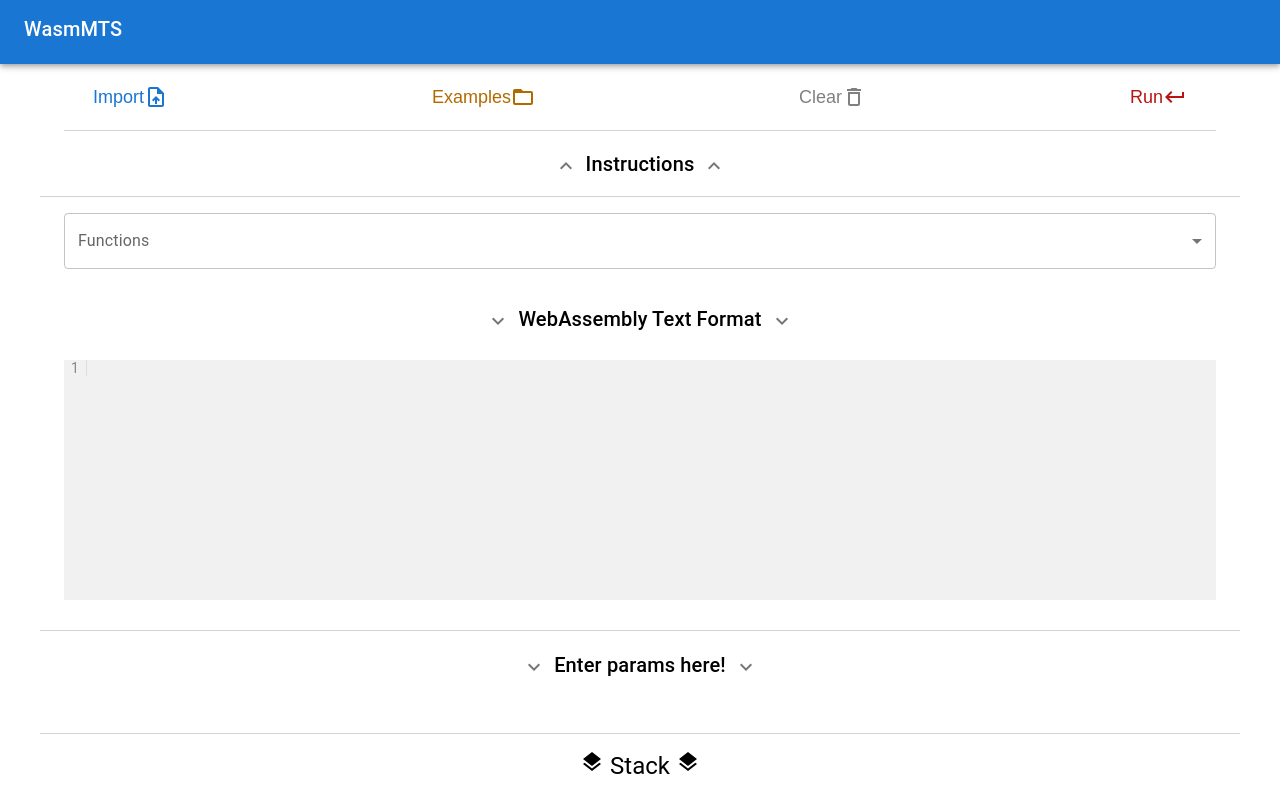
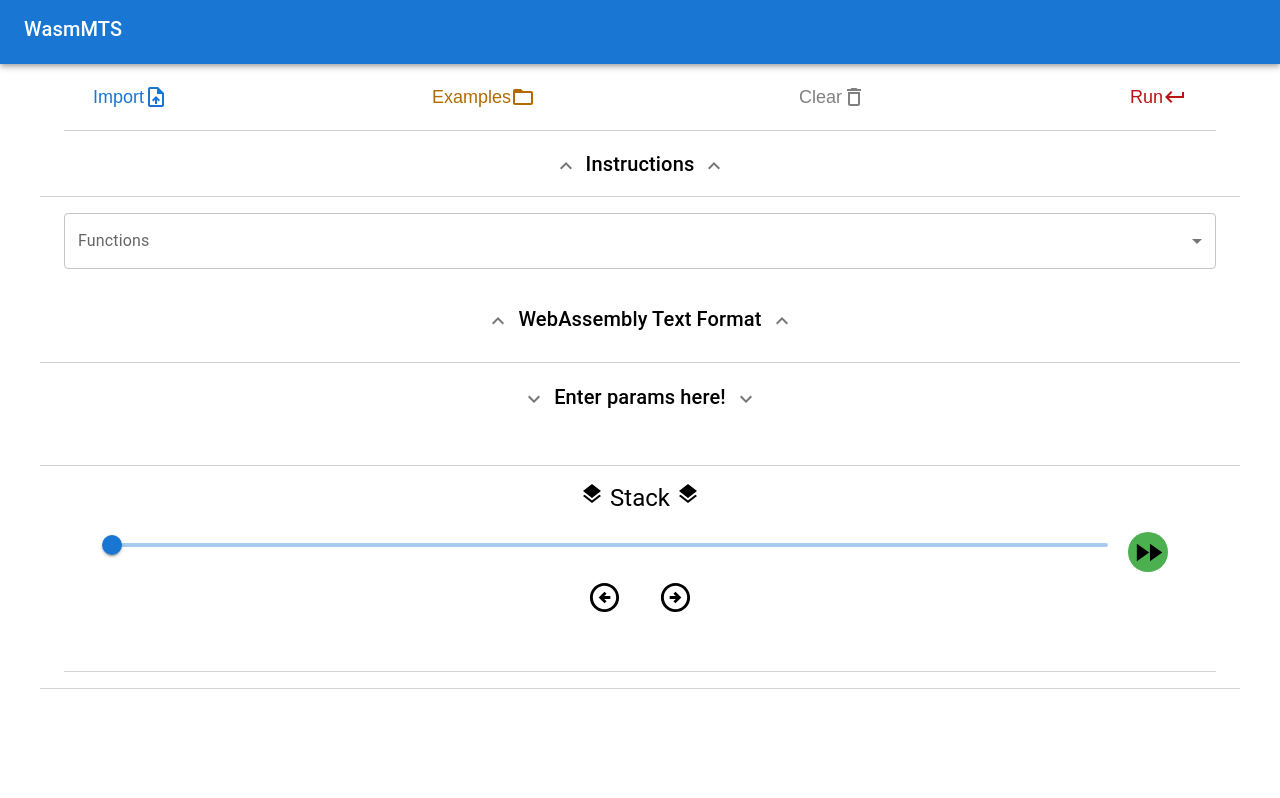
Before and after one commit to MirkoMassa/wasmmts-gui, a React (Create React App) app: page / in a window 1280 px wide. Shown: the top 798 px of the page. Built offline with nearby package versions, Linux system fonts and the light colour scheme.

Commit message:
Now when a .wasm is selected, the collapse opens.

```diff
--- a/src/components/MuiCodeView.tsx
+++ b/src/components/MuiCodeView.tsx
@@ -3,12 +3,15 @@ import { useState } from 'react'
 import { Collapse, Container, IconButton, Typography } from '@mui/material';
 import KeyboardArrowDownIcon from '@mui/icons-material/KeyboardArrowDown';
 import KeyboardArrowUpIcon from '@mui/icons-material/KeyboardArrowUp';
-function Codeview(props: {watText:string}) {
+function Codeview(props: {
+    watText:string,
+    watOpen:boolean,
+    setWatOpen: (b:boolean)=>void
+    }) {
     const watTextAsArray = props.watText.split('\n');
-    const [open, setOpen] = useState(true);
 
     function collapseContainer(){
-            setOpen(!open)
+            props.setWatOpen(!props.watOpen)
       }
   return (
     <Container sx={{
@@ -18,25 +21,25 @@ function Codeview(props: {watText:string}) {
         <Typography variant="h6" align='center'>
         <IconButton onClick={collapseContainer}>
             <KeyboardArrowDownIcon sx={{
-                display: open? 'inline-block' : 'none'
+                display: props.watOpen? 'inline-block' : 'none'
             }}
             />
             <KeyboardArrowUpIcon sx={{
-                display: open? 'none' : 'inline-block'
+                display: props.watOpen? 'none' : 'inline-block'
             }}/>
         </IconButton>
          WebAssembly Text Format
          <IconButton onClick={collapseContainer}>
             <KeyboardArrowDownIcon sx={{
-                display: open? 'inline-block' : 'none'
+                display: props.watOpen? 'inline-block' : 'none'
             }}
           />
             <KeyboardArrowUpIcon sx={{
-                display: open? 'none' : 'inline-block'
+                display: props.watOpen? 'none' : 'inline-block'
             }}/>
         </IconButton>
         </Typography>
-        <Collapse in={open} sx={{paddingTop:"5px"}}>
+        <Collapse in={props.watOpen} sx={{paddingTop:"5px"}}>
             <pre className="WatText">
                 {watTextAsArray.map(row =>
                 <><span className="lineNum">
```
